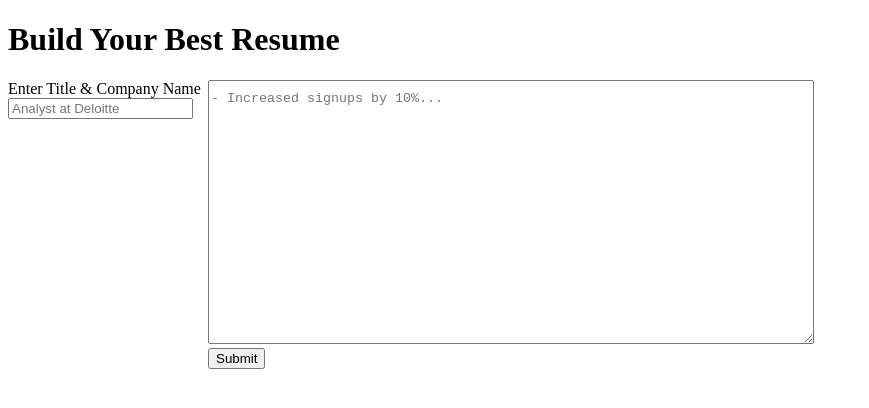
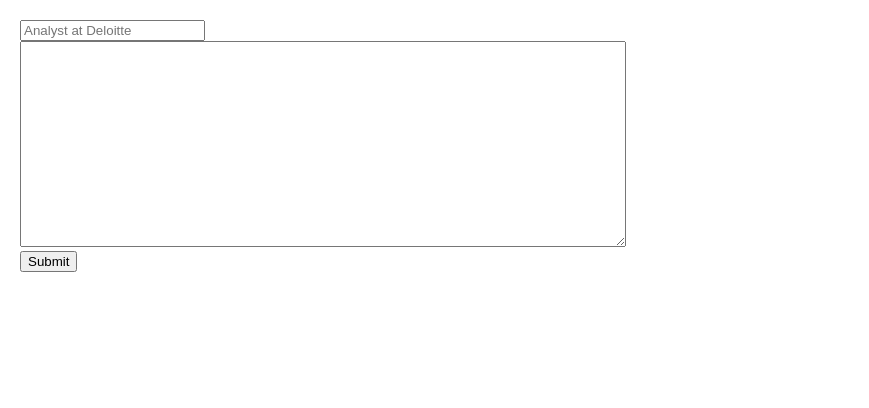
Before and after one commit to hsrk12/ResumeAssistant, a website: page index.html in a window 1280 px wide. Shown: the whole page, without its empty margins (0-869 px from the left). Drawn offline with nearby package versions, Linux system fonts and the light colour scheme.

Commit message:
fixed CSP issues

```diff
--- a/app.js
+++ b/app.js
@@ -22,7 +22,7 @@ app.get('/', (req, res) => {
 
 app.post('/generate-points', async (req, res) => {
     var title = req.body.roleName;
-    var description = req.body.roleAccomplishments;
+    var description = req.body.roleDescription;
     res.json(await gpt(title, description))
 
   });
@@ -33,6 +33,6 @@ async function gpt(role, accomp) {
       model: "gpt-4-0314",
     });
 
-    console.log(completion.choices[0]);
+    //console.log(completion.choices[0]);
     return completion.choices[0]?.message?.content;
   }
--- a/index.html
+++ b/index.html
@@ -1,27 +1,26 @@
 <!DOCTYPE html>
 <html lang="en">
 <head>
-  <meta charset="UTF-8">
-  <meta name="viewport" content="width=device-width, initial-scale=1.0">
-  <title>Resume Helper</title>
-  <link rel="stylesheet" href="styles.css">
-  <script src="https://code.jquery.com/jquery-3.6.4.min.js"></script>
+    <meta charset="UTF-8">
+    <meta name="viewport" content="width=device-width, initial-scale=1.0">
+    <title>Form Submission</title>
+    <link rel="stylesheet" href="styles.css">
+    <script src="https://code.jquery.com/jquery-3.6.0.min.js"></script>
 </head>
 <body>
-  <h1>Build Your Best Resume</h1>
-    <form action="/generate-points" method="post">
-        <div class = "div">
-            <label for="roleName">Enter Title & Company Name</label>
-            <input type="text" id="roleName" name="roleName" placeholder="Analyst at Deloitte">
+    <div class="container">
+        <div class="form-section">
+            <form action="/generate-points" method="POST">
+                <input type="text" name="roleName" placeholder="Analyst at Deloitte"><br>
+                <textarea name="roleDescription" label="roleDescription"></textarea><br>
+                <button type="submit" id="submitRole"name="submitRole">Submit</button>
+            </form>
         </div>
+        <div class="results-section">
+            <p id="results"></p>
+        </div>
+    </div>
 
-        <div class = "div">
-            <textarea class="text-box" id="roleAccomplishments" name="roleAccomplishments" placeholder="- Increased signups by 10%... "></textarea>
-            <button id="submitRole" type="submit">Submit</button>
-        </div>
-  </form>
-  <p id="results"></p>
-
-  <script src="script.js"></script>
+    <script src="script.js"></script>
 </body>
 </html>
--- a/script.js
+++ b/script.js
@@ -1,4 +1,7 @@
-submitRole.addEventListener("click", function(){
+$(document).ready(function() {
+    $("#submitRole").on("click", function(event){
+        event.preventDefault(); // Prevents default form submission behavior
+
         $.ajax({
             type: 'POST',
             url: '/generate-points', // This should match your server route
@@ -6,12 +9,23 @@ submitRole.addEventListener("click", function(){
                 // Update the DOM with the received data
                 const results = $('#results');
                 results.empty(); // Clear existing data
-            //console.log(response.bulletPoints);
-          const textNode = document.createTextNode(JSON.stringify(response.bulletPoints));
-          results.append(textNode);
+
+                console.log(response);
+                console.log(response.bulletPoints);
+                // Split the response at each newline and create a paragraph for each line
+                if (response) {
+                    const points = response.split('\n');
+                    points.forEach(function(point) {
+                        if (point.trim().length > 0) {
+                            const paragraph = $('<p></p>').text(point); // Creating a new paragraph for each point
+                            results.append(paragraph);
+                        }
+                    });
+                }
             },
             error: function(error) {
                 console.error('Error:', error);
             }
         });
     });
+});
--- a/styles.css
+++ b/styles.css
@@ -1,12 +1,21 @@
-form {
+body, html {
+    margin: 0;
+    padding: 0;
+    width: 100%;
+    height: 100%;
+}
+
+.container {
     display: flex;
-  }
+    height: 100%;
+}
 
+.form-section, .results-section {
+    flex: 1;
+    padding: 20px;
+}
 
-  .div {
-    flex-direction: column; gap: 10px; max-width: 200px; margin-bottom: 10px;
-  }
-
-  .text-box{
-   height: 250px; width: 600px; padding-top: 10px;
-  }
+textarea {
+    width: 100%;
+    height: 200px; /* Adjust as needed */
+}
```
Also changed, not shown: 1 other file. Lines whose indentation alone changed are shown as unchanged.
